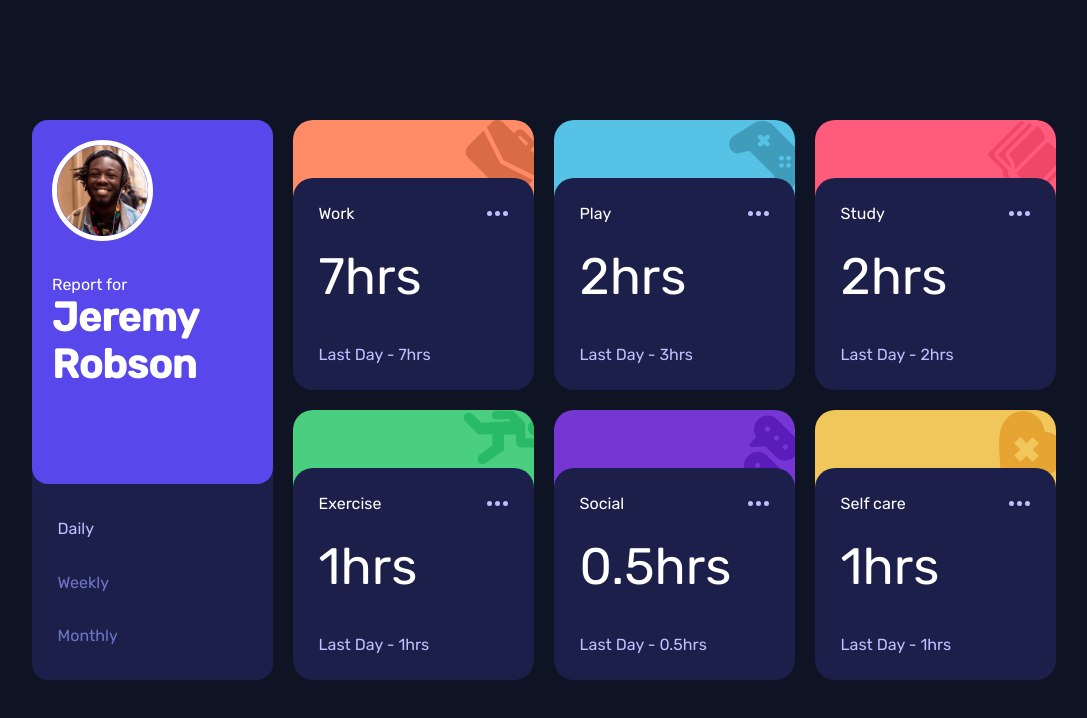
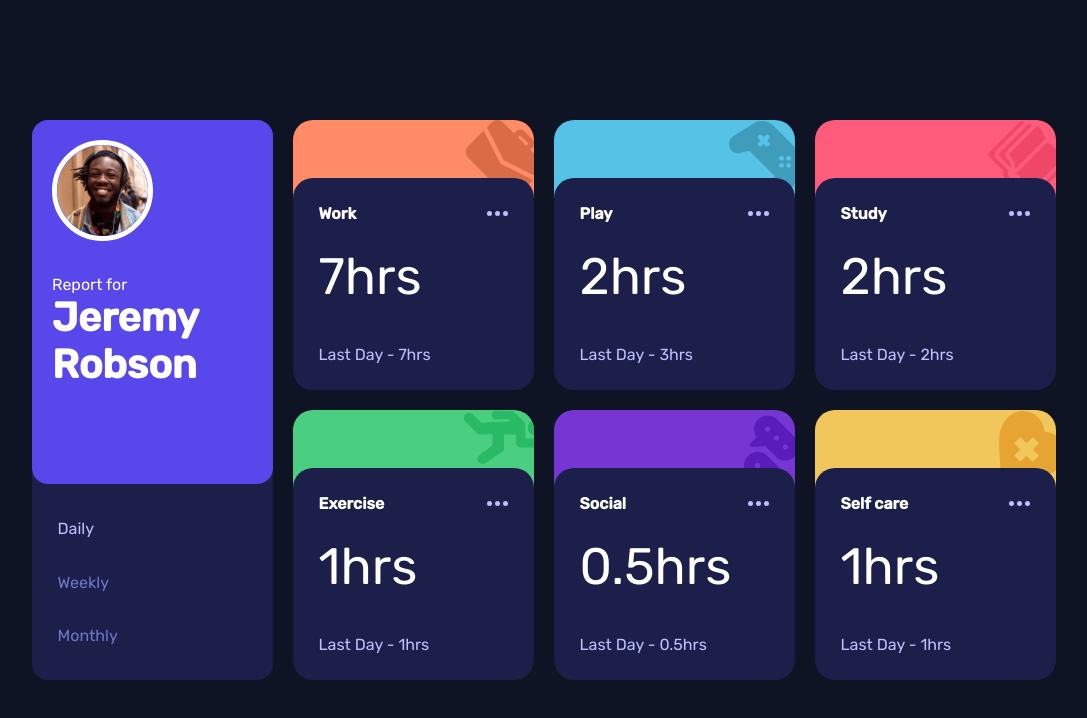
Before and after one commit to KKonsur/time-tracking-dashboard, a React (Create React App) app: page / in a window 1280 px wide. Shown: the top 718 px of the page, without its empty margins (96-1183 px from the left). Built offline with nearby package versions, Linux system fonts and the light colour scheme.

Commit message:
Initial commit

```diff
--- a/src/components/Card/Card.js
+++ b/src/components/Card/Card.js
@@ -9,7 +9,7 @@ export const Card = props => (
       </div>
       <div className='card__data'>
          <img src={ellipsis} alt="" />
-         <p className='card__title'>{props.title}</p>
+         <h2 className='card__title'>{props.title}</h2>
          <p className='card__time'>{props.time}</p>
          <p className='card__recent'>{props.recentActivity}</p>
       </div>
```
